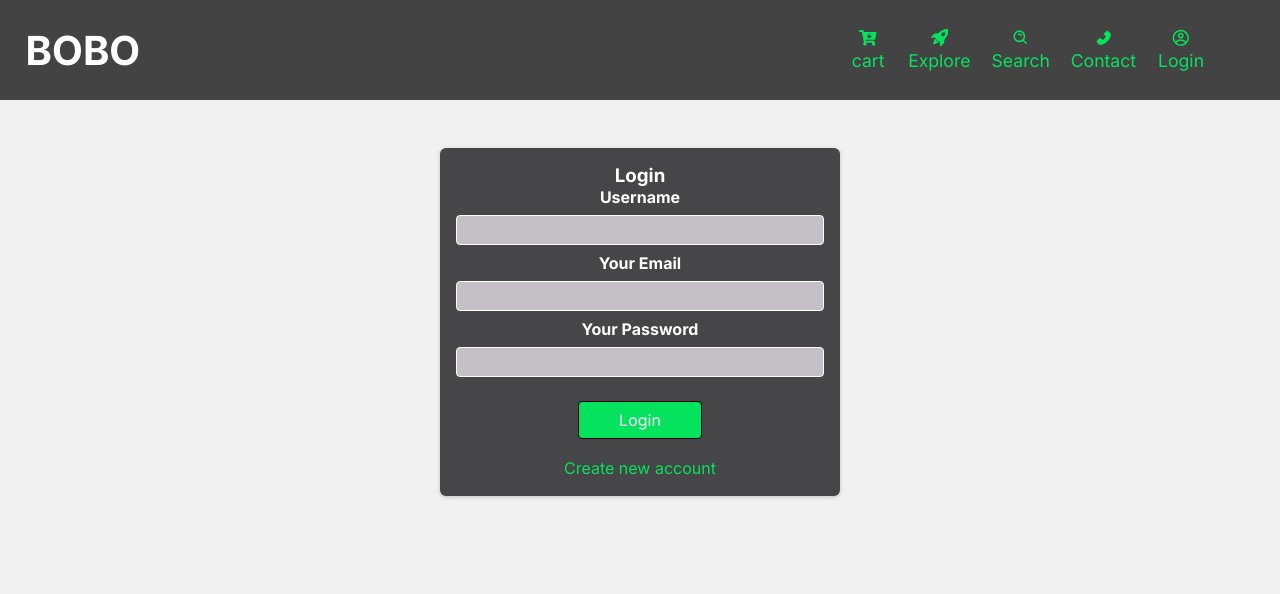
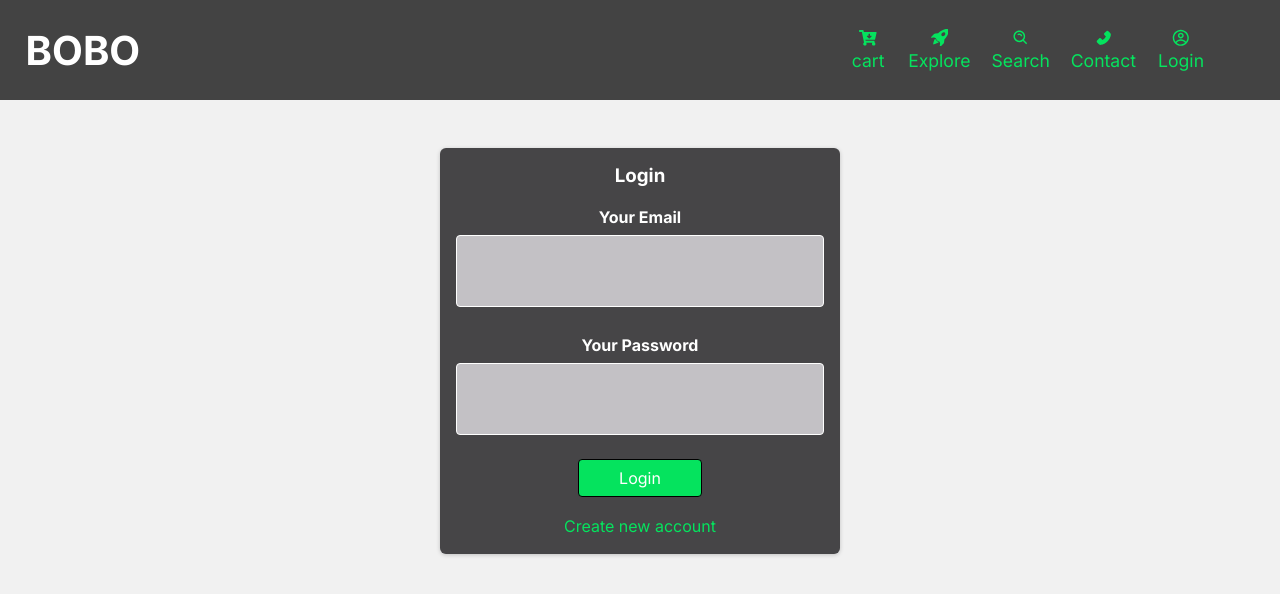
Before and after one commit to NeoDitjoe/Food-shop, a Next.js app: page /auth in a window 1280 px wide. Shown: the top 594 px of the page. Built offline with nearby package versions, Linux system fonts and the light colour scheme; no server answers.

Commit message:
authentication

```diff
--- a/components/auth/auth-form.js
+++ b/components/auth/auth-form.js
@@ -39,24 +39,27 @@ function AuthForm() {
 
     const enteredEmail = emailInputRef.current.value;
     const enteredPassword = passwordInputRef.current.value;
-    const enteredUsername = usernameInputRef.current.value;
+    let enteredUsername ;
+    if(!isLogin){
+      enteredUsername = usernameInputRef.current.value;
+    }
 
 
     if (isLogin) {
       const result = await signIn('credentials', {
         redirect: false,
-        email: enteredEmail,
+        email: enteredEmail.toLowerCase(),
         password: enteredPassword,
       });
 
-      if (!result) {
+      if (!result.error) {
         // set some auth state
         router.replace('/profile');
       }
 
     } else {
       try {
-        const result = await createUser(enteredUsername, enteredEmail, enteredPassword);
+        const result = await createUser(enteredUsername, enteredEmail.toLowerCase(), enteredPassword);
         console.log(result);
       } catch (error) {
         console.log(error);
@@ -69,17 +72,20 @@ function AuthForm() {
       <h1>{isLogin ? 'Login' : 'Sign Up'}</h1>
       <form onSubmit={submitHandler}>
 
-        <div className={classes.control}>
+        {!isLogin && <div className={classes.control}>
+          <br/>
           <label htmlFor='name'>Username</label>
           <input type='name' id='name' required ref={usernameInputRef} />
-        </div>
+        </div>}
 
         <div className={classes.control}>
+          <br/>
           <label htmlFor='email'>Your Email</label>
           <input type='email' id='email' required ref={emailInputRef} />
         </div>
 
         <div className={classes.control}>
+          <br/>
           <label htmlFor='password'>Your Password</label>
           <input
             type='password'
--- a/pages/api/auth/signUp.js
+++ b/pages/api/auth/signUp.js
@@ -5,8 +5,8 @@ export default async function handler( req, res){
     if( req.method === 'POST'){
         const { username, email, password } = req.body
 
-        if(!email || !email.includes('@') || !password || !password.length >= 8){
-            res.status(400).json({ message: 'Invalid Input password should include atleast 8 characters'})
+        if( !email || !email.includes('@') || !username || username.includes(' ') || !password || !password.length >= 8 ){
+            res.status(400).json({ message: 'Invalid Input: password should include atleast 8 characters and Username should not inlude space'})
             return;
         }
 
@@ -28,7 +28,6 @@ export default async function handler( req, res){
             username: username,
             email: email,
             password: hashedPassword
-
         })
 
         res.status(201).json({ message: `Welcome ${username}`})
--- a/styles/AddToMenuForm.module.css
+++ b/styles/AddToMenuForm.module.css
@@ -5,6 +5,7 @@
 }
 
 .form input {
+    font-size: 150%;
     height: 9vh;
     width: 250px;
     border-radius: 4px;
--- a/styles/auth-form.module.css
+++ b/styles/auth-form.module.css
@@ -31,9 +31,11 @@
     color: #000000;
     border-radius: 4px;
     border: 1px solid white;
+    height: 9vh;
     width: 100%;
     text-align: left;
     padding: 0.25rem;
+    font-size: 150%;
   }
 
   .actions {
--- a/styles/updateform.module.css
+++ b/styles/updateform.module.css
@@ -6,6 +6,7 @@
 }
 
 .input{
+    font-size: 150%;
     height: 9vh;
     width: 250px;
     border-radius: 4px;
```
